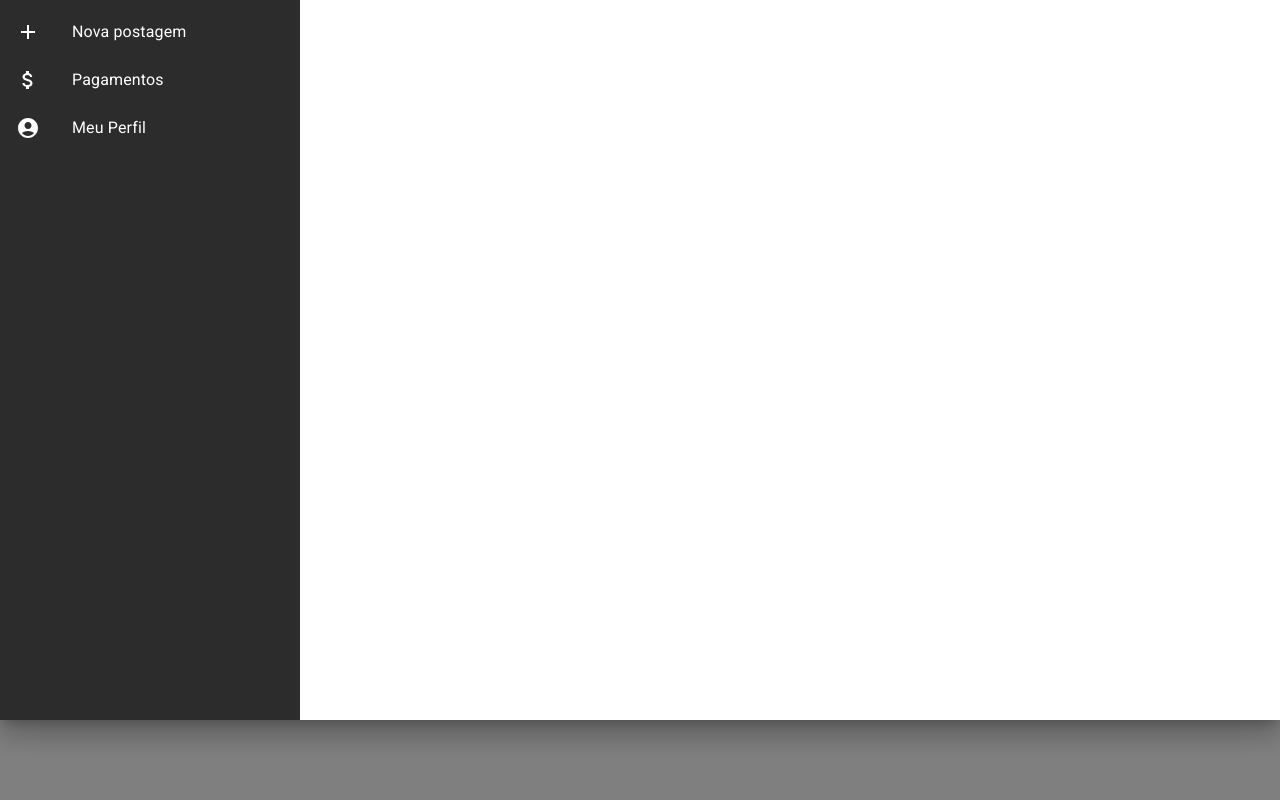
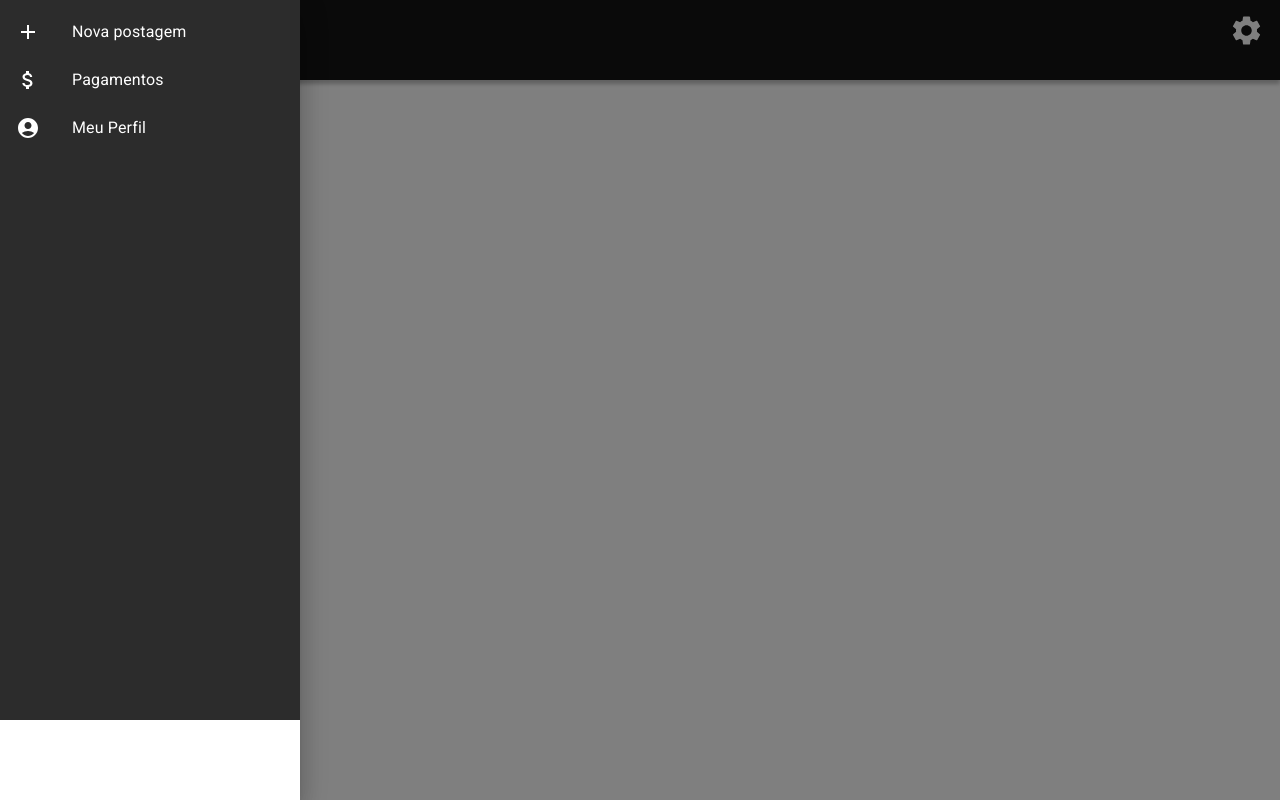
Before and after one commit to SI-2021/web-empr, a React (Create React App) app: page /home in a window 1280 px wide. Both pictures are taken after a click on the button 33 px from the left and 40 px from the top of the page. Built offline with nearby package versions, Linux system fonts and the light colour scheme.

Commit message:
alterate1

```diff
--- a/src/components/Menu.jsx
+++ b/src/components/Menu.jsx
@@ -15,7 +15,7 @@ export function Menu(){
 
   // Menu suspenso
   const [state, setState] = React.useState({
-    top: false,
+    left: false,
     left: false,
     bottom: false,
     right: false,
@@ -55,15 +55,15 @@ export function Menu(){
     <div className={styles.container}>
       <div className={styles.bar}>
         <div className={styles.sideLeft}>
-          <button className={styles.buttonMenus} onClick={toggleDrawer('top', true)}>
+          <button className={styles.buttonMenus} onClick={toggleDrawer('left', true)}>
             <MenuIcon color="white" fontSize="large" />
           </button>
           <Drawer
-            anchor={'top'}
-            open={state['top']}
-            onClose={toggleDrawer('top', false)}
+            anchor={'left'}
+            open={state['left']}
+            onClose={toggleDrawer('left', false)}
           >
-            { state.top && (
+            { state.left && (
               <>
                 <div className={styles.drawer}>
                   <div className={styles.background}></div>
@@ -125,7 +125,7 @@ export function Menu(){
         </button>
         <Popover
           id="mouse-over-popover"
-          sx={{ pointerEvents: 'none', }} open={open} anchorEl={anchorEl} anchorOrigin={{ vertical: 'bottom', horizontal: 'left', }} transformOrigin={{ vertical: 'top', horizontal: 'left', }}
+          sx={{ pointerEvents: 'none', }} open={open} anchorEl={anchorEl} anchorOrigin={{ vertical: 'bottom', horizontal: 'left', }} transformOrigin={{ vertical: 'left', horizontal: 'left', }}
           onClose={handlePopoverClose}
           disableRestoreFocus
         >
```
Also changed, not shown: src/components/GoogleIcon.jsx (deleted).
